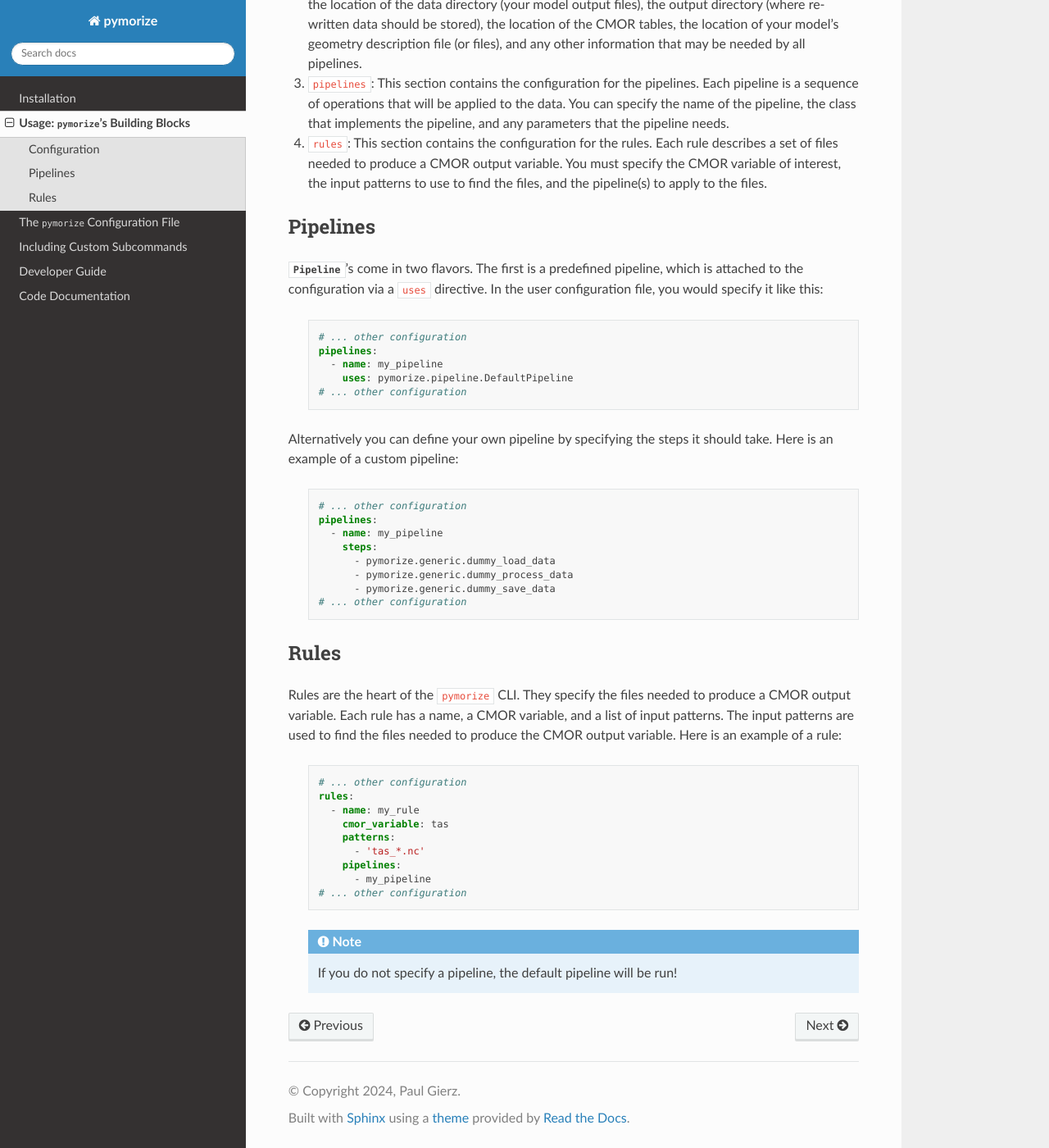
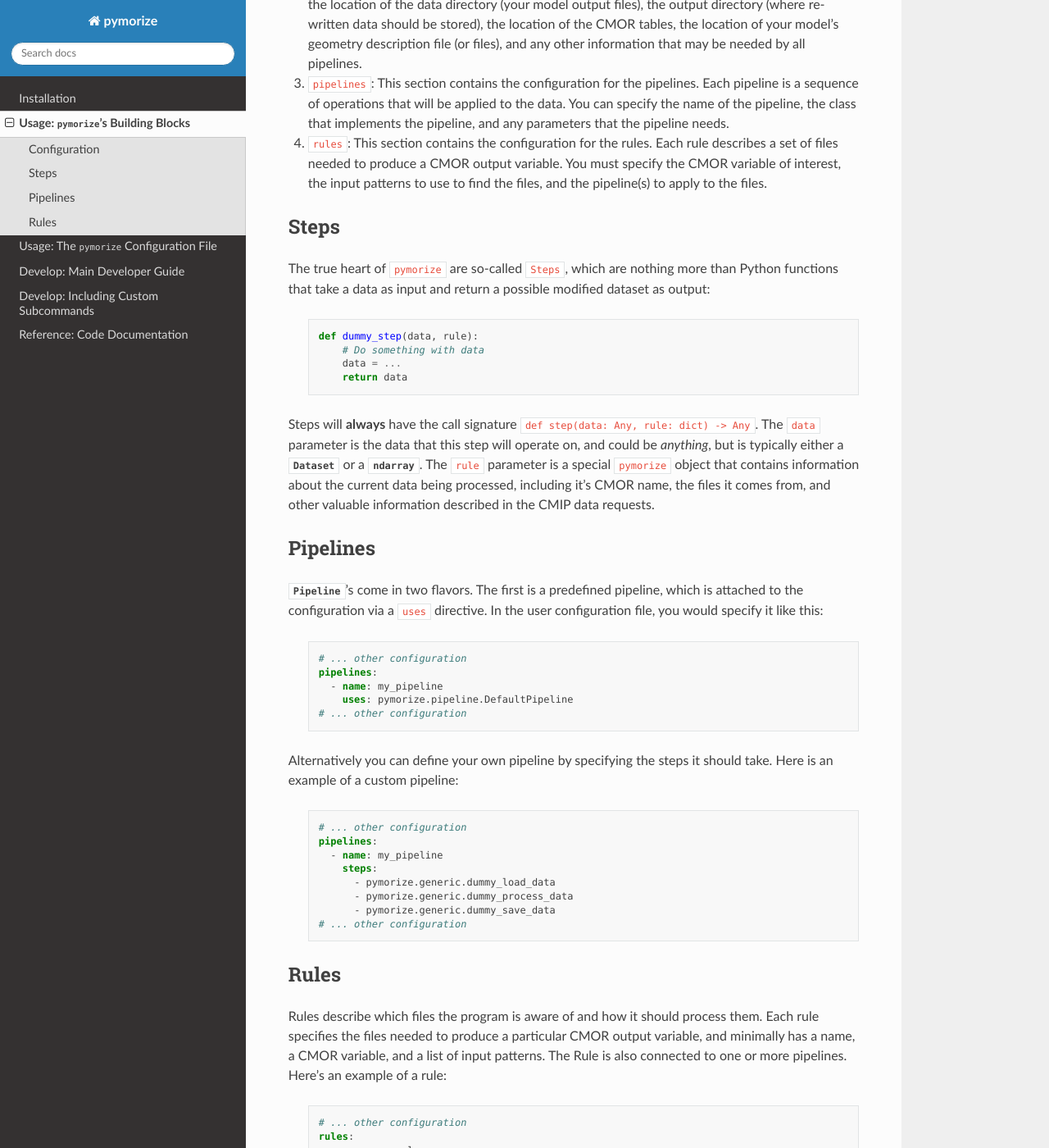
Before and after one commit to esm-tools/pymorize, a Sphinx documentation site: the page built from doc/pymorize_building_blocks.rst, in a window 1280 px wide and 1400 px high, scrolled down 471 px. Shown: the whole window at 82% size. Built offline with Sphinx 7.4.7 and the Read the Docs theme 3.1.0, drawn with Linux system fonts in a browser that asks for light colours; pages that are not in the unit, such as notebooks, are missing from menus.

```diff
--- a/doc/conf.py
+++ b/doc/conf.py
@@ -29,9 +29,9 @@ except FileExistsError:
     os.makedirs("api")
 
 with open("API.rst", "w") as rst:
-    rst.write("==================\n")
-    rst.write("Code Documentation\n")
-    rst.write("==================\n")
+    rst.write("=============================\n")
+    rst.write("Reference: Code Documentation\n")
+    rst.write("=============================\n")
     rst.write(".. toctree::\n")
     rst.write("   :glob:\n\n")
     rst.write("   api/*")
@@ -42,6 +42,7 @@ with open("API.rst", "w") as rst:
                 "--no-toc",
                 "--module-first",
                 "--output-dir",
+                # "--private",
                 "api",
                 "../src/" + mod,
             ]
--- a/doc/developer_guide.rst
+++ b/doc/developer_guide.rst
@@ -1,5 +1,6 @@
-Developer Guide
-===============
+=============================
+Develop: Main Developer Guide
+=============================
 
 Thanks for helping develop ``pymorize``! This document will guide you through
 the code structure and layout, and provide a few tips on how to contribute.
--- a/doc/including_subcommand_plugins.rst
+++ b/doc/including_subcommand_plugins.rst
@@ -1,6 +1,6 @@
-============================
-Including Custom Subcommands
-============================
+======================================
+Develop: Including Custom Subcommands
+======================================
 
 ``pymorize`` is built in a modular way such that it is easy to extend by adding new command line subcommands via Python's `entry_points` mechanism.
 You can add your own such subcommands by creating a Python package with a ``Click.Group`` object and registering it as an entry point in your ``setup.py``.
--- a/doc/index.rst
+++ b/doc/index.rst
@@ -15,8 +15,10 @@ Contents
    installation
    pymorize_building_blocks
    pymorize_config_file
+   pymorize_cli
+   developer_guide
+   including_custom_steps
    including_subcommand_plugins
-   developer_guide
    API
 
 
--- a/doc/pymorize_building_blocks.rst
+++ b/doc/pymorize_building_blocks.rst
@@ -19,6 +19,24 @@ the CLI. The configuration file is divided into four sections:
    that implements the pipeline, and any parameters that the pipeline needs.
 4. ``rules``: This section contains the configuration for the rules. Each rule describes a set of files needed to produce a CMOR output variable. You must specify the CMOR variable of interest, the input
    patterns to use to find the files, and the pipeline(s) to apply to the files.
+
+Steps
+-----
+The true heart of ``pymorize`` are so-called ``Steps``, which are nothing more than Python functions
+that take a data as input and return a possible modified dataset as output:
+
+  .. code-block:: python
+
+      def dummy_step(data, rule):
+          # Do something with data
+          data = ...
+          return data
+
+Steps will **always** have the call signature ``def step(data: Any, rule: dict) -> Any``. The ``data``
+parameter is the data that this step will operate on, and could be *anything*, but is typically either
+a :py:class:`~xarray.Dataset` or a :py:class:`~numpy.ndarray`. The ``rule`` parameter is a special ``pymorize``
+object that contains information about the current data being processed, including it's CMOR name,
+the files it comes from, and other valuable information described in the CMIP data requests.
 
 Pipelines
 ---------
@@ -52,7 +70,10 @@ custom pipeline:
 Rules
 -----
 
-Rules are the heart of the ``pymorize`` CLI. They specify the files needed to produce a CMOR output variable. Each rule has a name, a CMOR variable, and a list of input patterns. The input patterns are used to find the files needed to produce the CMOR output variable. Here is an example of a rule:
+Rules describe which files the program is aware of and how it should process them. Each rule
+specifies the files needed to produce a particular CMOR output variable, and minimally has a name,
+a CMOR variable, and a list of input patterns. The Rule is also connected to one or more pipelines.
+Here's an example of a rule:
 
   .. code-block:: yaml
 
--- a/doc/pymorize_config_file.rst
+++ b/doc/pymorize_config_file.rst
@@ -1,6 +1,6 @@
-===================================
-The ``pymorize`` Configuration File
-===================================
+==========================================
+Usage: The ``pymorize`` Configuration File
+==========================================
 
 The configuration file used for ``pymorize`` is a simple YAML file. A breakdown of each section is provided below.
 
```
Also changed, not shown: README.rst (+7 -3 lines).
